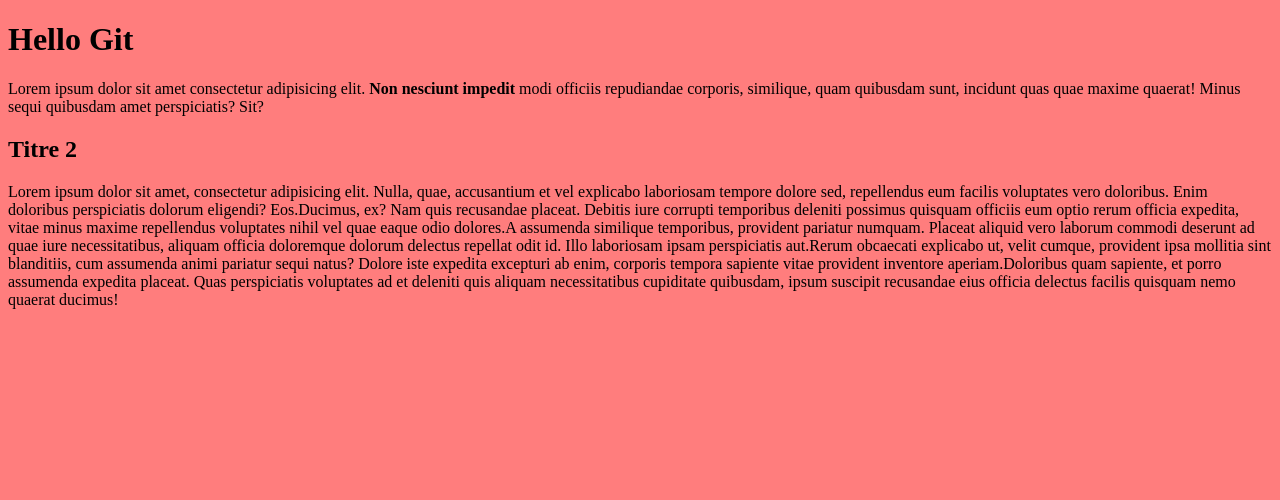
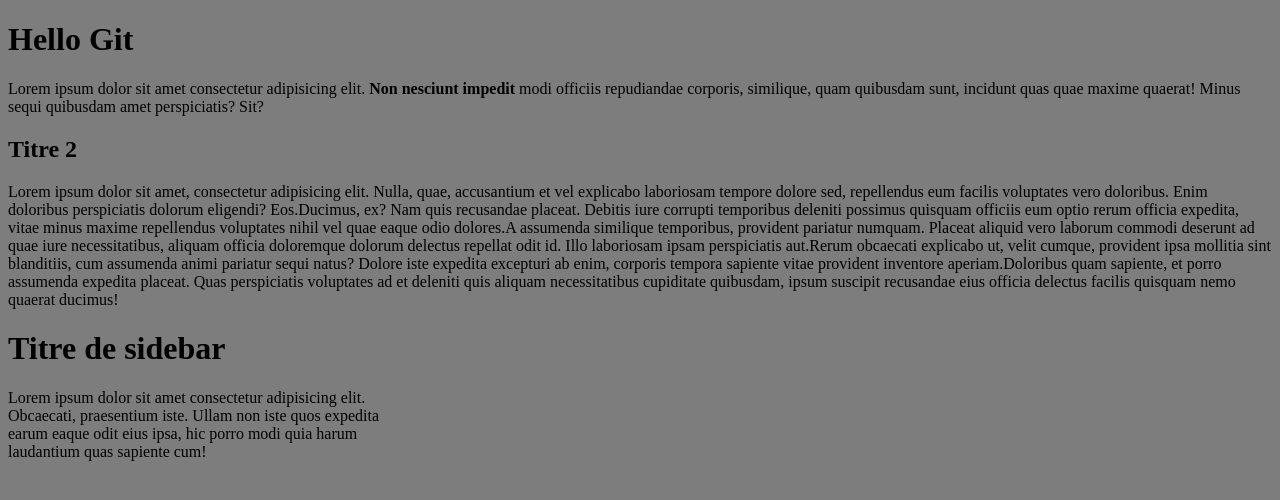
Before and after one commit to Lanvaria/git-wi34, a website: page index.html in a window 1280 px wide. Drawn offline with Linux system fonts and the light colour scheme.

Commit message:
Change in gray

```diff
--- a/index.html
+++ b/index.html
@@ -14,7 +14,8 @@
     <h2>Titre 2</h2>
     <p><span>Lorem ipsum dolor sit amet, consectetur adipisicing elit. Nulla, quae, accusantium et vel explicabo laboriosam tempore dolore sed, repellendus eum facilis voluptates vero doloribus. Enim doloribus perspiciatis dolorum eligendi? Eos.</span><span>Ducimus, ex? Nam quis recusandae placeat. Debitis iure corrupti temporibus deleniti possimus quisquam officiis eum optio rerum officia expedita, vitae minus maxime repellendus voluptates nihil vel quae eaque odio dolores.</span><span>A assumenda similique temporibus, provident pariatur numquam. Placeat aliquid vero laborum commodi deserunt ad quae iure necessitatibus, aliquam officia doloremque dolorum delectus repellat odit id. Illo laboriosam ipsam perspiciatis aut.</span><span>Rerum obcaecati explicabo ut, velit cumque, provident ipsa mollitia sint blanditiis, cum assumenda animi pariatur sequi natus? Dolore iste expedita excepturi ab enim, corporis tempora sapiente vitae provident inventore aperiam.</span><span>Doloribus quam sapiente, et porro assumenda expedita placeat. Quas perspiciatis voluptates ad et deleniti quis aliquam necessitatibus cupiditate quibusdam, ipsum suscipit recusandae eius officia delectus facilis quisquam nemo quaerat ducimus!</span></p>
     <div class="sidebar">
-
+        <h1>Titre de sidebar</h1>
+        <p>Lorem ipsum dolor sit amet consectetur adipisicing elit. Obcaecati, praesentium iste. Ullam non iste quos expedita earum eaque odit eius ipsa, hic porro modi quia harum laudantium quas sapiente cum!</p>
     </div>
 </main>
 </body>
--- a/scss/_variables.scss
+++ b/scss/_variables.scss
@@ -1 +1 @@
-$color: rgb(255,125,125);
+$color: rgb(125,125,125);
```
Also changed, not shown: style.min.css.
